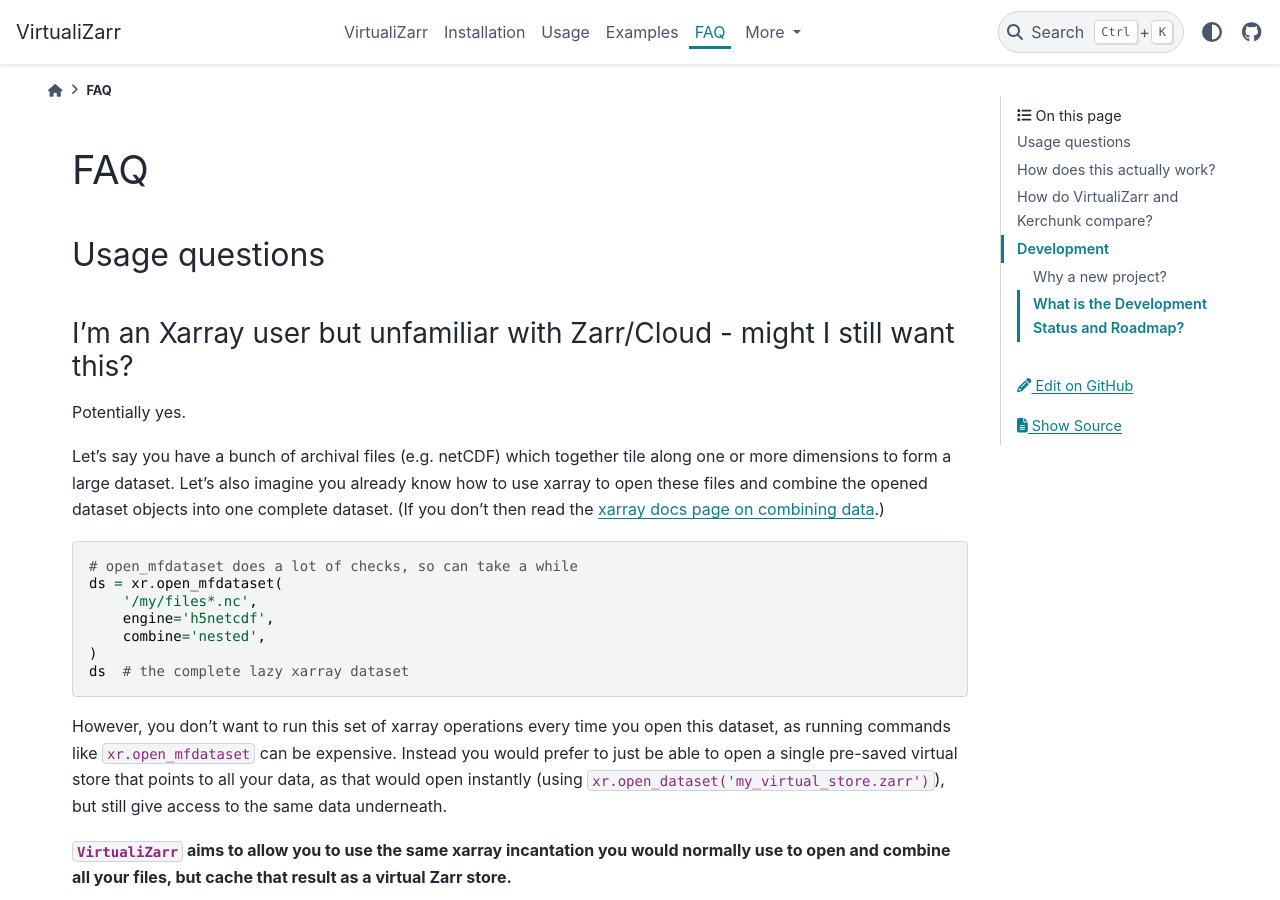
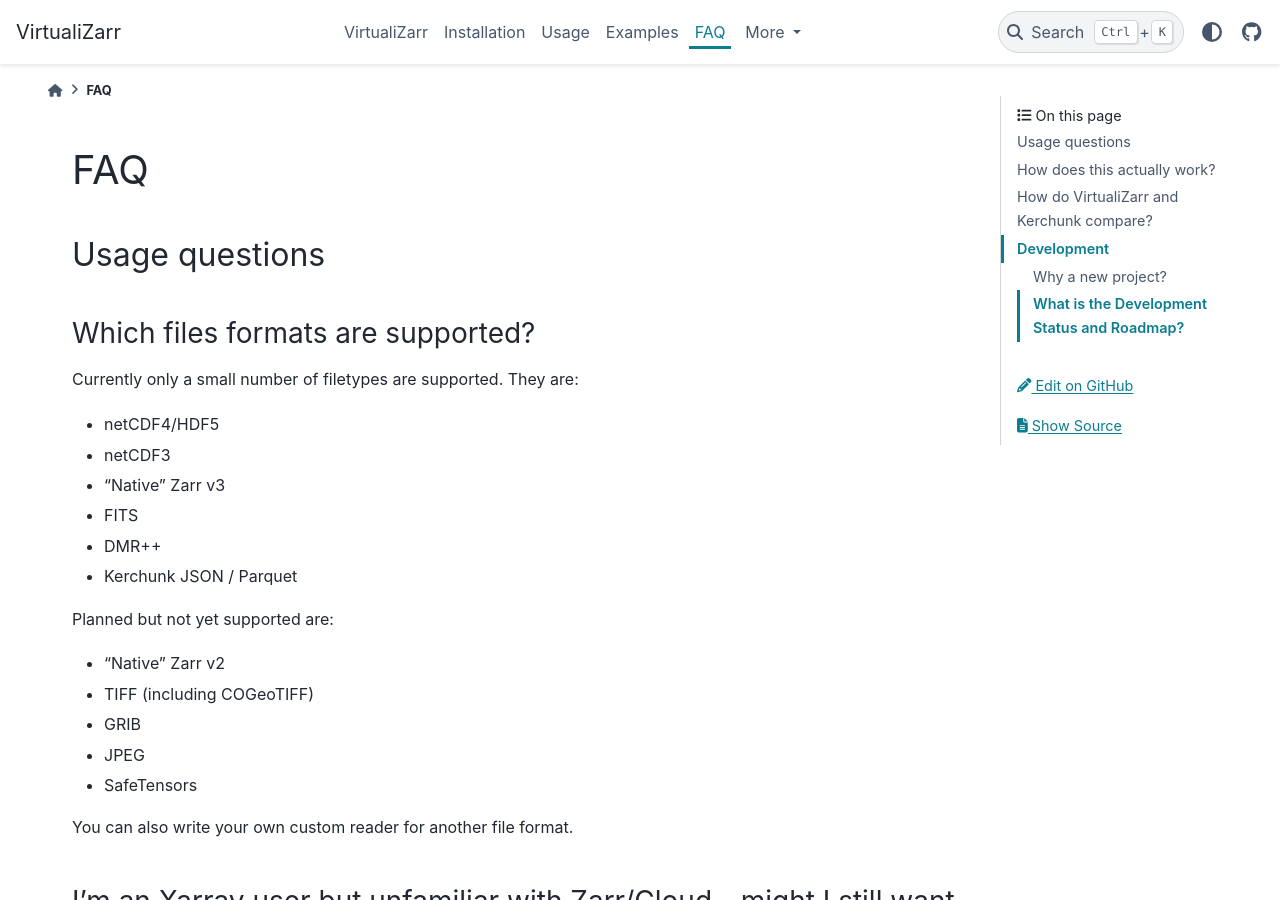
Before and after one commit to zarr-developers/VirtualiZarr, a Sphinx documentation site: the page built from docs/faq.md, in a window 1280 px wide and 900 px high. Built offline with Sphinx 7.4.7 and the PyData theme 0.15.4, drawn with Linux system fonts in a browser that asks for light colours.

Commit message:
make the supported and non-supported filetypes clearer in the FAQ

```diff
--- a/docs/faq.md
+++ b/docs/faq.md
@@ -1,6 +1,26 @@
 # FAQ
 
 ## Usage questions
+
+### Which files formats are supported?
+
+Currently only a small number of filetypes are supported. They are:
+
+- netCDF4/HDF5
+- netCDF3
+- "Native" Zarr v3
+- FITS
+- DMR++
+- Kerchunk JSON / Parquet
+
+Planned but not yet supported are:
+- "Native" Zarr v2
+- TIFF (including COGeoTIFF)
+- GRIB
+- JPEG
+- SafeTensors
+
+You can also write your own custom reader for another file format.
 
 ### I'm an Xarray user but unfamiliar with Zarr/Cloud - might I still want this?
 
```
